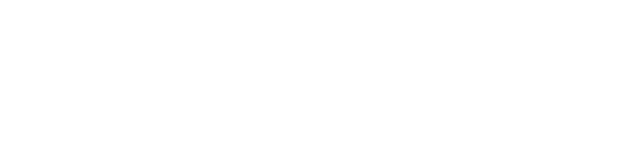
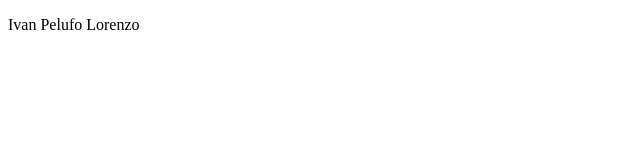
Before and after one commit to G0R3N/REPO3, a plain HTML site: page ivan.html in a window 1280 px wide. Shown: the whole page, without its empty margins (0-640 px from the left). Drawn offline with Linux system fonts and the light colour scheme.

Commit message:
añadir una linea

```diff
--- a/ivan.html
+++ b/ivan.html
@@ -7,6 +7,6 @@
     <title>Document</title>
 </head>
 <body>
-
+    <p>Ivan Pelufo Lorenzo</p>
 </body>
 </html>
```
